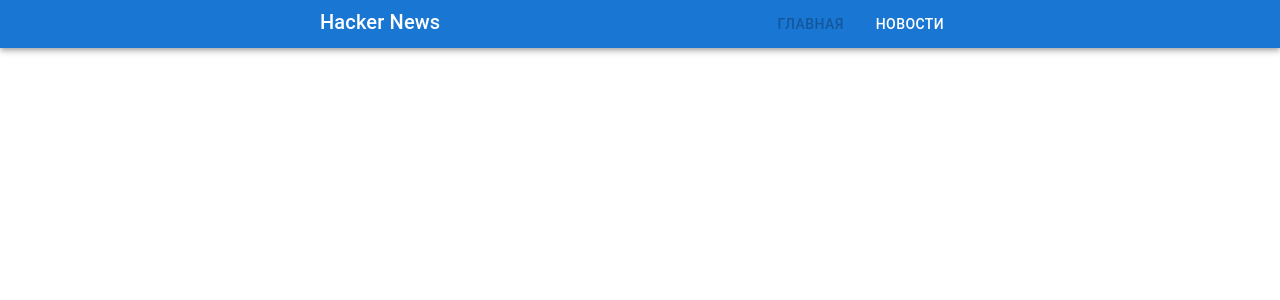
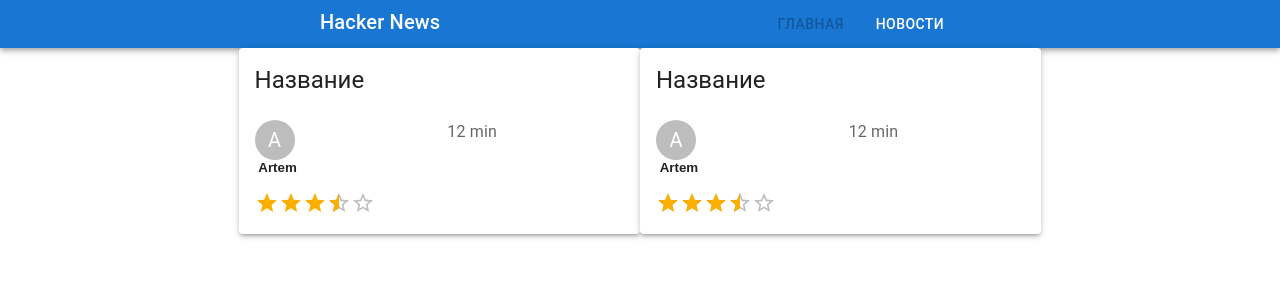
Before and after one commit to lifeIP/hacker-news, a React (Create React App) app: page / in a window 1280 px wide. Shown: the top 300 px of the page. Built offline with nearby package versions, Linux system fonts and the light colour scheme.

Commit message:
Добавлена тестовая карточка новости

```diff
--- a/src/App.tsx
+++ b/src/App.tsx
@@ -3,17 +3,36 @@ import logo from './logo.svg';
 import './App.css';
 import { Box } from '@mui/material';
 import Header from './components/Header/Header';
+import NewsCard from './components/NewsCard/NewsCard';
+import Center from './components/Center/Center';
 
 function App() {
 
-  function onPageSelected(pageIndex: number){
+  function onPageSelected(pageIndex: number) {
     console.log("Выбрана страница с индексом: %d", pageIndex);
   }
 
 
   return (
     <Box>
-      <Header onPageSelected={onPageSelected}/>
+      <Header onPageSelected={onPageSelected} />
+      <Center>
+        <Box display={"flex"}>
+          <NewsCard
+            title={"Название"}
+            rating={3.28}
+            author={"Artem"}
+            publishedAt={"12 min"}
+          />
+          <NewsCard
+            title={"Название"}
+            rating={3.28}
+            author={"Artem"}
+            publishedAt={"12 min"}
+          />
+        </Box>
+
+      </Center>
     </Box>
   );
 }
--- /dev/null
+++ b/src/components/Center/Center.tsx
@@ -0,0 +1,18 @@
+import { Grid, GridProps } from '@mui/material';
+import React from 'react';
+
+interface Props extends GridProps {
+  children: React.ReactNode;
+}
+
+export default function Center(props: Props) {
+    return (
+        <Grid container
+            direction="column"
+            alignItems="center"
+            justifyContent="center"
+        >
+            {props.children}
+        </Grid>
+    )
+}
--- /dev/null
+++ b/src/components/NewsCard/NewsCard.tsx
@@ -0,0 +1,52 @@
+import * as React from 'react';
+import { Card, CardActionArea, CardContent, CardMedia, Typography, Grid, Avatar } from '@mui/material';
+import Rating from '@mui/material/Rating';
+
+// Интерфейс новостей
+interface NewsItemProps {
+    title: string;
+    rating: number;
+    author: string;
+    publishedAt: string;
+    imageUrl?: string;
+}
+
+// Компонент карточки новости
+export default function NewsCard({
+    title,
+    rating,
+    author,
+    publishedAt,
+    imageUrl
+}: NewsItemProps) {
+    return (
+        <Card elevation={3}>
+            <CardActionArea>
+                {imageUrl && (
+                    <CardMedia
+                        component="img"
+                        height="180"
+                        src={imageUrl}
+                        alt={`${title}`}
+                    />
+                )}
+                <CardContent>
+                    <Grid container spacing={2}>
+                        <Grid size={12}>
+                            <Typography gutterBottom variant="h5" component="h2">{title}</Typography>
+                        </Grid>
+                        <Grid size={6}>
+                            <Avatar>{author.slice(0, 1)}</Avatar> <b>{author}</b>
+                        </Grid>
+                        <Grid size={6}>
+                            <Typography color="textSecondary">{publishedAt}</Typography>
+                        </Grid>
+                        <Grid size={6}>
+                            <Rating value={rating} readOnly precision={0.5} />
+                        </Grid>
+                    </Grid>
+                </CardContent>
+            </CardActionArea>
+        </Card>
+    );
+}
```
Also changed, not shown: src/pages/MainPage/MainPage.tsx (added, +9 -0 lines), src/pages/NewsPage/NewsPage.tsx (added, +9 -0 lines).
